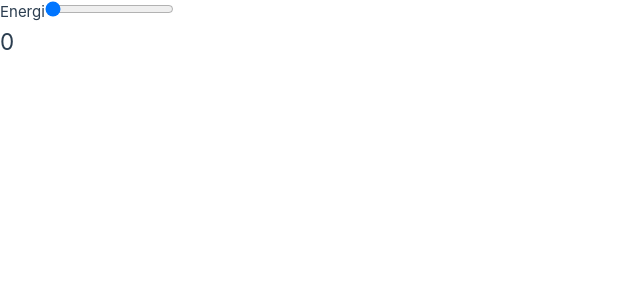
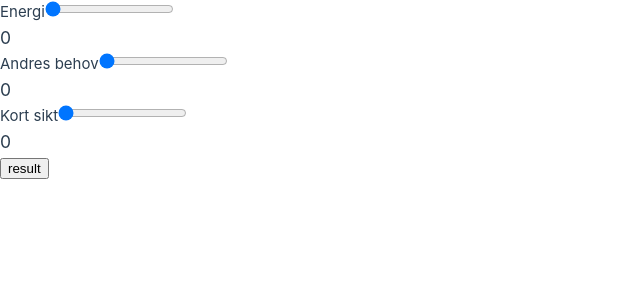
Before and after one commit to AndyKodehode/prioriteringsApp, a Vue app: page / in a window 1280 px wide. Shown: the top 300 px of the page, without its empty margins (0-640 px from the left). Built offline with nearby package versions, Linux system fonts and the light colour scheme.

Commit message:
sliders og knapp

```diff
--- a/src/App.vue
+++ b/src/App.vue
@@ -1,9 +1,52 @@
 <template>
+<div>
   <div >
     <label for="Energi">Energi</label>
     <input id="Energi"  @input="handleEnergyChange(energyValue)" type="range" min="0" max="5" v-model="energyValue">
-    <h2>{{energyValue}}</h2>
+    <h3>{{energyValue}}</h3>
   </div>
+
+    <div >
+      <label for="AndresBehov">Andres behov</label>
+      <input id="AndresBehov"  @input="handleNeedOfOther(needOfOhterValue)" type="range" min="0" max="5" v-model="needOfOhterValue">
+      <h3>{{needOfOhterValue}}</h3>
+   </div>
+
+
+    <div >
+      <label for="KortSiktig">Kort sikt</label>
+      <input id="KortSiktig"  @input="handleShortTerm(shortTermValue)" type="range" min="0" max="5" v-model="shortTermValue">
+      <h3>{{shortTermValue}}</h3>
+   </div>
+
+   <button @click="showHideAnswer" >result</button>
+
+   <div v-if="isVisible" >
+    <ul>
+       <li >
+         {{energyMessage}}
+       </li>
+
+       <li>
+        {{otherMessage}}
+       </li>
+
+       <li>
+        {{shortTermMessage}}
+       </li>
+
+       <li>
+
+       </li>
+
+       <li>
+
+       </li>
+
+    </ul>
+
+   </div>
+</div>
 </template>
 
 <script>
@@ -13,6 +56,18 @@ export default {
         return{
             title:'Anders og Lars sin app',
             energyValue: 0,
+            needOfOhterValue: 0,
+            shortTermValue: 0,
+            longTermValue: 0,
+            careerValue: 0,
+
+            energyMessage: "",
+            otherMessage: "",
+            shortTermMessage: "",
+            longTermMessage: "",
+            careerMessage: "",
+
+            isVisible: false
         }
     },
 
@@ -20,6 +75,57 @@ export default {
       handleEnergyChange(value){
 
       this.energyValueValue = value;
+
+      if(this.energyValue <= 1){
+        this.energyMessage = "Dette krever mye! Kanskje bedre gjøre noe som gir deg mer energi?"
+      } else if( this.energyValue == 2){
+        this.energyMessage = "Krever litt energi av deg"
+      } else if( this.energyValue == 3){
+        this.energyMessage = "Dette hverken krever eller gir deg energi."
+      }else if( this.energyValue == 4){
+        this.energyMessage = "Dette gir jo litt energi!"
+      } else if( this.energyValue == 5){
+        this.energyMessage = "Ojoj, dette fyller opp energilageret"
+      }
+      },
+
+      handleNeedOfOther(value){
+
+        this.needOfOhterValue = value
+
+        if(this.needOfOhterValue <= 1){
+            this.otherMessage = "Dette betyr lite for de rundt deg. Kanskje du først og fremst skal tenke på deg selv?"
+         } else if( this.needOfOhterValue == 2){
+          this.otherMessage = "Betyr jo litt for andre, men er det verdt det?"
+         }else if( this.needOfOhterValue == 3){
+          this.otherMessage = "Er jo hyggelig da."
+         }else if( this.needOfOhterValue == 4){
+          this.otherMessage = "Dette betyr noe! Her blir de sikkert glad."
+         }else if( this.needOfOhterValue == 5){
+          this.otherMessage = "That’s what friends are for!"
+         }
+      },
+
+
+      handleShortTerm(value){
+
+        this.shortTermValue = value
+
+        if(this.shortTermValue <= 1){
+            this.shortTermMessage = "Veeeeldig dyrt. Anbefaler å styre unna med mindre du virkelig innerst inne trenger dette. Inkassobyrået gnir seg i henda nå."
+         } else if( this.shortTermValue == 2){
+          this.shortTermMessage = "Ganske dyrt. Her bør du bruke noen dager til å tenke på det. Husk at du sparer til bolig!"
+         }else if( this.shortTermValue == 3){
+          this.shortTermMessage = "Litt dyrt. Vente til i morra kanskje?"
+         }else if( this.shortTermValue == 4){
+          this.shortTermMessage = "Koster jo ikke såå mye."
+         }else if( this.shortTermValue == 5){
+          this.shortTermMessage = "Koster ingen ting. Så økonomisk er det ingen ting å tape her."
+         }
+      },
+
+      showHideAnswer(){
+          this.isVisible = !this.isVisible
       }
     }
 }
```
